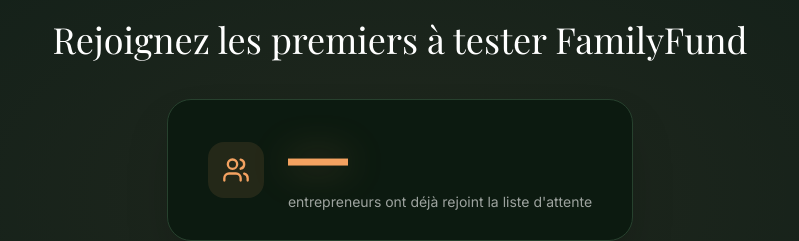
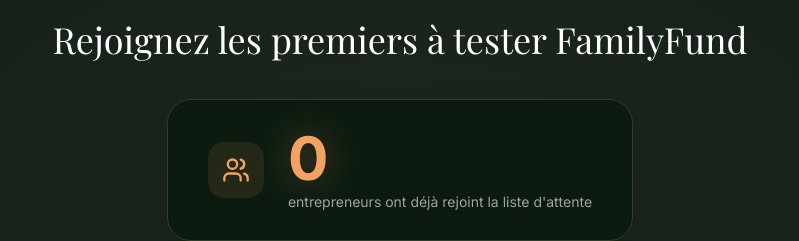
Before and after one commit to Khadimou/FamFund, a Next.js app: page / in a window 1280 px wide. Shown: the part 2186-2427 px from the top of the page, without its empty margins (240-1039 px from the left). Built offline with nearby package versions, Linux system fonts and the light colour scheme; no server answers; a web font is replaced by a local one.

Commit message:
fix: show 0 instead of dash when waitlist count unavailable

```diff
--- a/components/landing/Testimonials.tsx
+++ b/components/landing/Testimonials.tsx
@@ -50,7 +50,7 @@
                 className="text-6xl font-bold leading-none mb-1 text-accent"
                 style={{ textShadow: '0 0 40px rgba(244,162,97,0.4)' }}
               >
-                {count > 0 ? count : '—'}
+                {count}
               </p>
               <p className="text-white/60 text-sm">
                 entrepreneurs ont déjà rejoint la liste d&apos;attente
```
